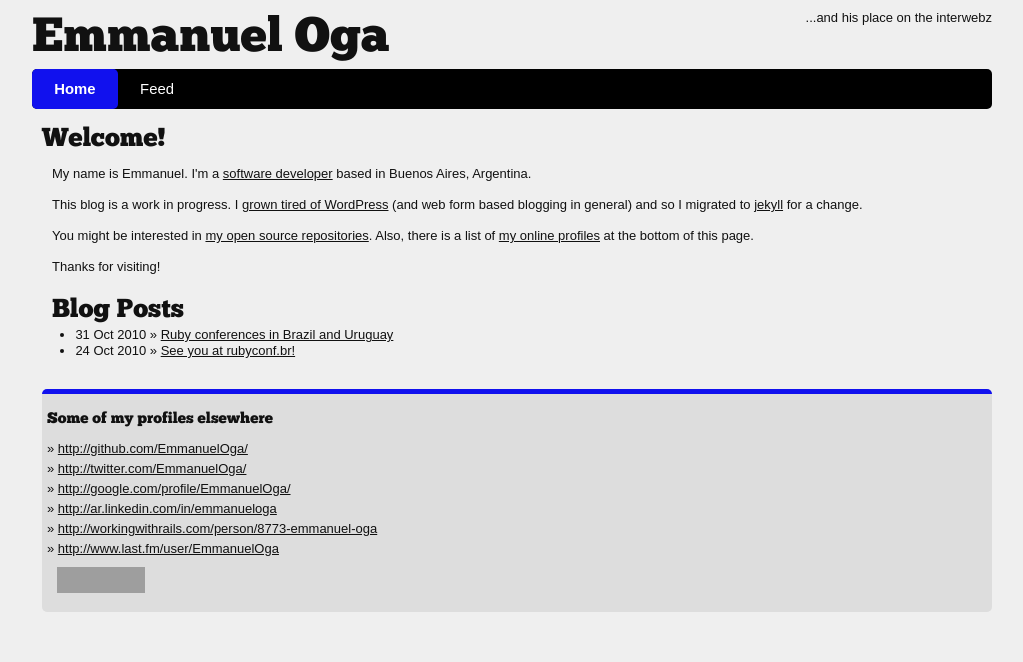
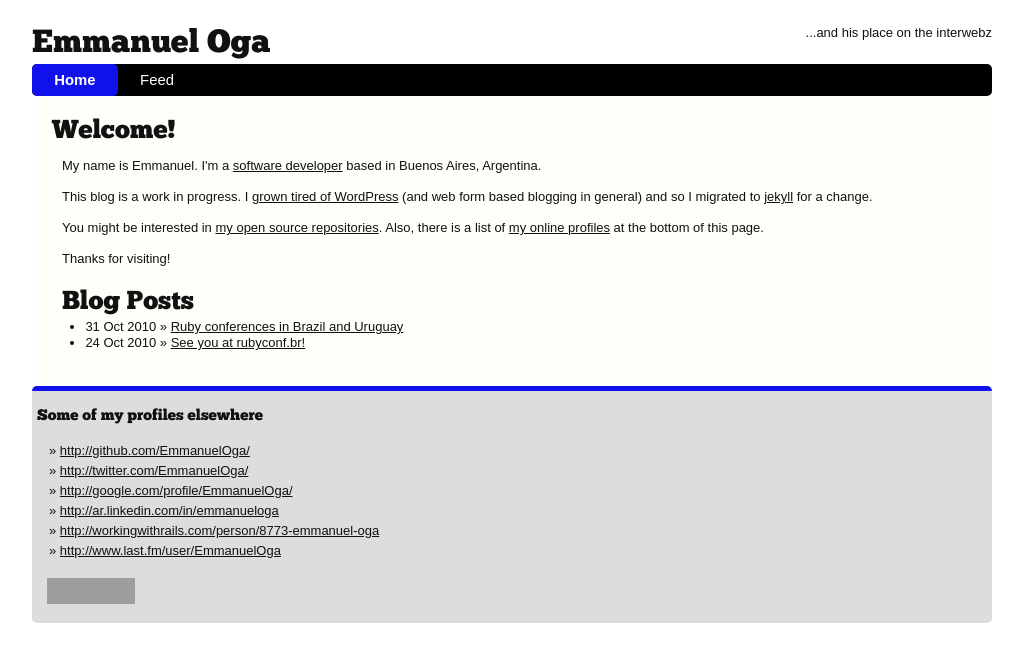
Before and after one commit to EmmanuelOga/emmanueloga.github.com, a Jekyll site: the page built from index.html, in a window 1280 px wide. Shown: the top 662 px of the page, without its empty margins (128-1151 px from the left). Built offline with Jekyll 4.4.1, drawn with Linux system fonts in a browser that asks for light colours; nearby versions of some CDN libraries; Markdown is read by kramdown in place of the engine named in the settings; grey boxes are pictures that could not be loaded.

Commit message:
some css tweaks

```diff
--- a/_layouts/default.html
+++ b/_layouts/default.html
@@ -15,6 +15,9 @@
     <meta content='width=device-width; initial-scale=1.0' name='viewport' />
     <link href='/css/style.css?v=1' media='all' rel='stylesheet' />
     <script src='/js/modernizr-1.5.min.js'></script>
+
+    <link rel="alternate" type="application/atom+xml" href="http://feeds.feedburner.com/EmmanuelOga" title="Atom Feed">
+    <link rel="alternate" type="application/rss+xml"  href="http://feeds.feedburner.com/EmmanuelOga" title="RSS Feed">
   </head>
 
   <body>
@@ -32,7 +35,9 @@
       </nav>
     </header>
 
-    {{ content }}
+    <div id="wrapper">
+      {{ content }}
+    </div>
 
     <footer id="footer">
       <h3>Some of <a name="online-profiles">my profiles</a> elsewhere</h3>
--- a/css/style.css
+++ b/css/style.css
@@ -448,7 +448,7 @@ button {
 .logo {
   font-family: "ChunkFiveRegular", "Georgia", "Palatino", "Times New Roman", "Baskerville", "Hoefler Text", serif;
   font-weight: normal;
-  font-size: 48px;
+  font-size: 32px;
 }
 
 /* line 7, ../src/partials/_logo.scss */
@@ -494,19 +494,27 @@ input:invalid, textarea:invalid {
 
 /* line 33, ../src/partials/_page.scss */
 body {
-  background-color: #efefef;
   clear: both;
-  margin: 10px auto;
+  margin: 25px auto;
   width: 960px;
+  background-color: white;
 }
 
-/* line 38, ../src/partials/_page.scss */
+/* line 40, ../src/partials/_page.scss */
+#wrapper {
+  width: 940px;
+  margin: 0 auto;
+  padding: 5px;
+  background-color: #fffffa;
+}
+
+/* line 47, ../src/partials/_page.scss */
 p.meta {
   font-weight: bold;
   color: #33f;
 }
 
-/* line 43, ../src/partials/_page.scss */
+/* line 52, ../src/partials/_page.scss */
 aside, section {
   margin: 15px 0 30px 0;
   padding-left: 10px;
@@ -522,25 +530,24 @@ aside, section {
   border-radius: 5px;
   background: #000;
   padding: 0;
-  margin: 0 auto 1em auto;
+  margin: 0;
   font-size: 1.143em;
-  height: 40px;
-  line-height: 30px;
+  height: 32px;
+  line-height: 22px;
   text-align: center;
 }
 /* line 14, ../src/partials/_global.scss */
 #banner nav ul {
   list-style: none;
   margin: 0 auto;
-  width: 960px;
 }
-/* line 17, ../src/partials/_global.scss */
+/* line 18, ../src/partials/_global.scss */
 #banner nav ul li {
   float: left;
   display: inline;
   margin: 0;
 }
-/* line 20, ../src/partials/_global.scss */
+/* line 21, ../src/partials/_global.scss */
 #banner nav ul li:first-child a {
   -moz-border-radius: 5px;
   -webkit-border-radius: 5px;
@@ -549,11 +556,10 @@ aside, section {
   -khtml-border-radius: 5px;
   border-radius: 5px;
 }
-/* line 24, ../src/partials/_global.scss */
+/* line 25, ../src/partials/_global.scss */
 #banner nav ul li a {
   color: white;
   display: inline-block;
-  height: 30px;
   padding: 5px 1.5em;
   text-decoration: none;
 }
@@ -581,15 +587,16 @@ aside, section {
   -ms-border-radius: 5px;
   -khtml-border-radius: 5px;
   border-radius: 5px;
-  padding: 5px;
   border-top: 5px solid #11e;
   background-color: #ddd;
+  padding: 5px;
 }
-/* line 53, ../src/partials/_global.scss */
+/* line 52, ../src/partials/_global.scss */
 #footer ul.external {
+  padding: 5px;
+  padding-left: 25px;
   list-style: none;
   margin-left: 0;
-  padding-left: 1em;
   text-indent: -1em;
 }
 /* line 58, ../src/partials/_global.scss */
--- a/src/partials/_logo.scss
+++ b/src/partials/_logo.scss
@@ -1,7 +1,7 @@
 .logo {
   font-family: "ChunkFiveRegular", "Georgia", "Palatino", "Times New Roman", "Baskerville", "Hoefler Text", serif;
   font-weight: normal;
-  font-size: 48px;
+  font-size: 32px;
 };
 
 .logo_link {
```
Also changed, not shown: src/partials/_global.scss (+9 -9 lines), src/partials/_page.scss (+11 -2 lines).
